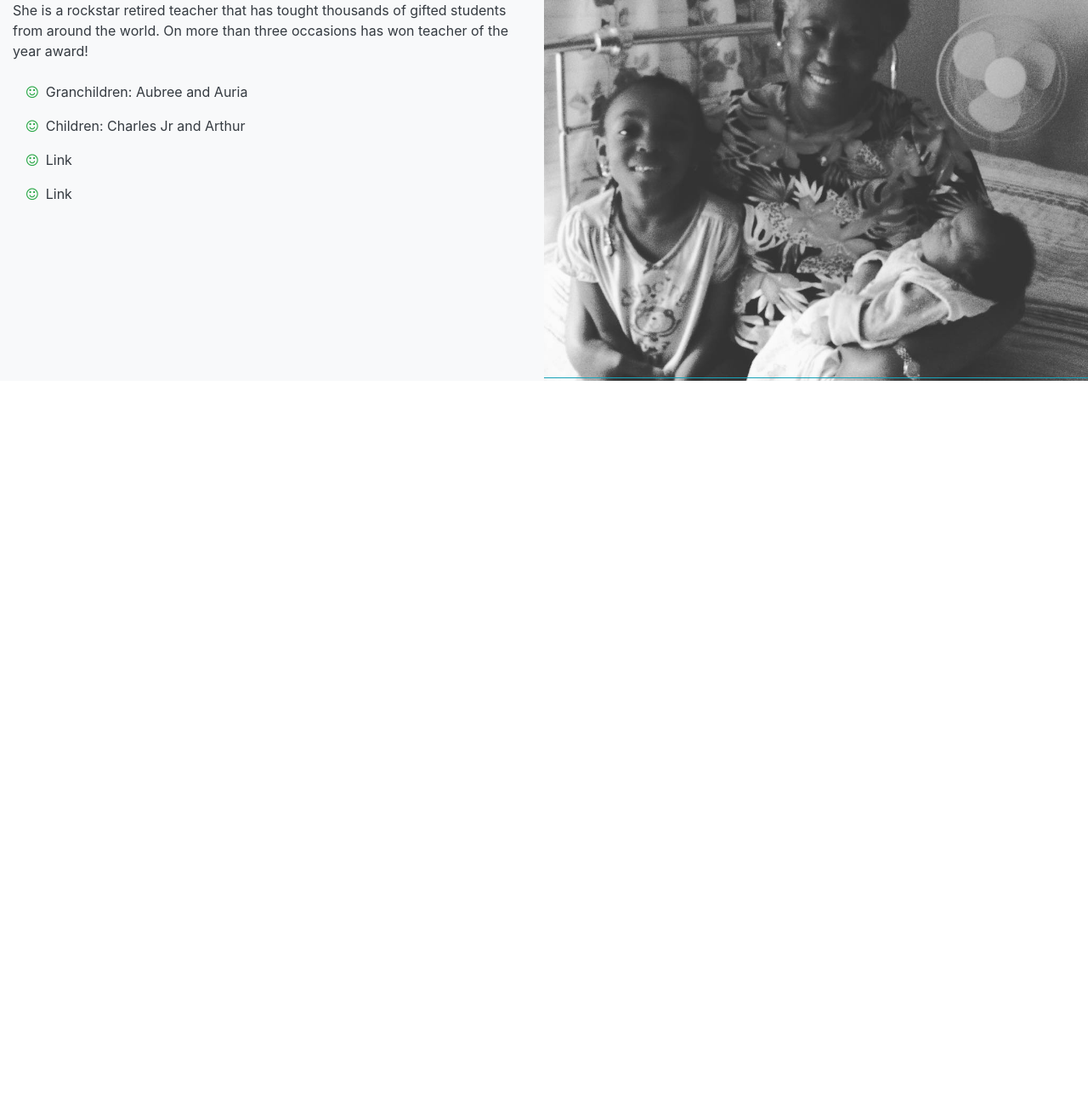
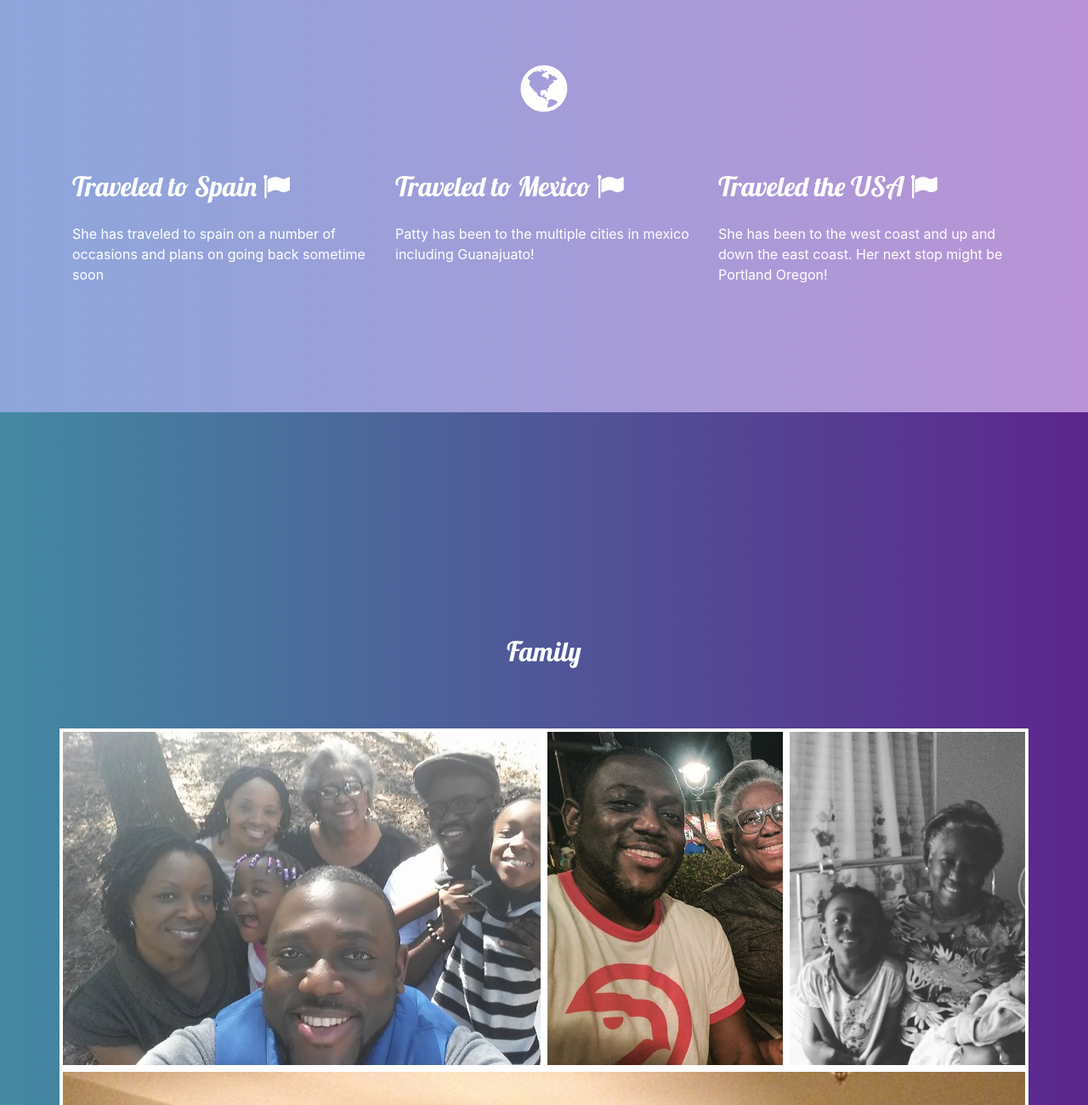
Before and after one commit to BracketNerd101/PattyPalace, a website: page PattyPalace_BST4/index.html in a window 1280 px wide. Shown: the part 980-2280 px from the top of the page at 85% size. Before the commit the page ends 2000 px from the top, so only its background shows below. Drawn offline with Linux system fonts and the light colour scheme.

Commit message:
small changes

```diff
--- a/PattyPalace_BST4/css/patty.css
+++ b/PattyPalace_BST4/css/patty.css
@@ -28,7 +28,9 @@ font-family: 'Roboto Condensed', sans-serif;
 
 /* gradients found here ----------------------------
 
-
+background: #5C258D;  /* fallback for old browsers
+background: -webkit-linear-gradient(to right, #4389A2, #5C258D);  /* Chrome 10-25, Safari 5.1-6
+background: linear-gradient(to right, #4389A2, #5C258D); /* W3C, IE 10+/ Edge, Firefox 16+, Chrome 26+, Opera 12+, Safari 7+
 
 --------------------------------------------*/
 
@@ -56,9 +58,9 @@ font-family: 'Roboto Condensed', sans-serif;
 
 .hero_mom_style {
 
-    width: 200px;
-    height: 200px;
-   box-shadow: transparent 4px 4px 4px #d2d2d2;
+    width: 240px;
+    height: 240px;
+    box-shadow: transparent 4px 4px 4px #d2d2d2;
 }
 
 .border-white {
@@ -81,8 +83,8 @@ font-family: 'Roboto Condensed', sans-serif;
 
 .hero-text {
 
-    padding-bottom: 2rem;
-    padding-top: 2rem;
+    padding-bottom: 6rem;
+    padding-top: 6rem;
 }
 
 .flat_btn_style{
@@ -105,9 +107,14 @@ font-family: 'Roboto Condensed', sans-serif;
   font-family: 'Courgette', cursive;
 }
 
+.body_font_style {
+   font-size: 1.5rem;
+
+}
+
 .diagnol_style {
 
-/*    background: #5C258D;   fallback for old browsers */*/
+    /*    background: #5C258D;   fallback for old browsers */
     background: -webkit-linear-gradient(to right, #4389A2, #5C258D);  /* Chrome 10-25, Safari 5.1-6 */
     position: relative;
 /*    margin-bottom: 200px;*/
@@ -123,6 +130,9 @@ font-family: 'Roboto Condensed', sans-serif;
   margin-top: -10rem;
   margin-bottom: auto;
   height: inherit;
+  background: #5C258D;  /* fallback for old browsers */
+  background: -webkit-linear-gradient(to right, #4389A2, #5C258D);  /* Chrome 10-25, Safari 5.1-6 */
+  background: linear-gradient(to right, #4389A2, #5C258D); /* W3C, IE 10+/ Edge, Firefox 16+, Chrome 26+, Opera 12+, Safari 7+ */
 }
 
 #travel {
@@ -157,8 +167,32 @@ font-family: 'Roboto Condensed', sans-serif;
 .patty_travel_img {
 
   background-size: cover;
+  background-image: url(../img/christmas_family.jpg);
+  height: 25rem;
+  width: 100%;
+}
+
+.patty_family_img {
+
+  background-size: cover;
   background-image: url(../img/chaz_mom.jpg);
-  height: 42rem;
+  height: 25rem;
+  width: 100%;
+}
+
+.patty_family_img2 {
+
+  background-size: cover;
+  background-image: url(../img/patty_babies.jpg);
+  height: 25rem;
+  width: 100%;
+}
+
+.patty_family_img3 {
+
+  background-size: cover;
+  background-image: url(../img/chaz_auria.jpg);
+  height: 55rem;
   width: 100%;
 }
 
@@ -166,3 +200,25 @@ font-family: 'Roboto Condensed', sans-serif;
 
   background: linear-gradient(to right bottom, #000000 90%, #ffffff 50%);
 }
+
+.world_padding_style {
+
+
+   margin-top: 6rem;
+   margin-bottom: 3rem;
+}
+.travel_style_bg {
+
+  margin-top: 8rem;
+  background: #B993D6;  /* fallback for old browsers */
+  background: -webkit-linear-gradient(to right, #8CA6DB, #B993D6);  /* Chrome 10-25, Safari 5.1-6 */
+  background: linear-gradient(to right, #8CA6DB, #B993D6); /* W3C, IE 10+/ Edge, Firefox 16+, Chrome 26+, Opera 12+, Safari 7+ */
+
+height: inherit;
+
+}
+.travel_content_spacing {
+
+  margin-bottom: 9rem;
+
+}
--- a/PattyPalace_BST4/index.html
+++ b/PattyPalace_BST4/index.html
@@ -71,71 +71,107 @@
                 </div> <!--  end of div-->
                 <div class="col-lg-2"></div>
                 <div class="col-sm-12 col-md-8 col-lg-8 text-light hero-text">
-                    <p class="lead display-5 text-center body_font_style">A rock star lady that can't stop and won't stop. This retired elementary school teacher goes to the gym 3 times a week; learns spanish and plans on traveling around the world. </p>
+                    <p class="lead display-5 text-center body_font_style">A rock star lady that can't stop and won't stop. <br> This retired elementary school teacher goes to the gym 3 times a week ; takes spanish classses and plans on traveling around the world! </p>
                 </div> <!--  end of div-->
             </div> <!--  end of row-->
         </div> <!--  end of container fluid -->
     </section> <!--  end of section-->
 
-    <section id="family">
-      <div class="container-fluid">
+    <section id="travel" class="">
+      <div class="container-fluid travel_style_bg">
+        <div class="container">
         <div class="row">
-          <div class="col-sm-12 col-md-6 col-lg-6 bg-light">
+            <div class="col-lg-12 text-center world_padding_style">
+
+            <i class="fa fa-globe fa-4x text-white" aria-hidden="true"></i>
+
+          </div>
+
+          <div class="col-sm-12 col-md-6 col-lg-4 travel_content_spacing ">
+            <h2 class="text-white hero-header-text">Traveled to Spain <i class="fa fa-flag" aria-hidden="true"></i></h2>
+            <p class="text-white">
+              She has traveled to spain on a number of occasions and plans on going back sometime soon
+            </p>
+
+
+          </div>
+          <div class="col-sm-12 col-md-6 col-lg-4 travel_content_spacing ">
+            <h2 class="text-white hero-header-text">Traveled to Mexico <i class="fa fa-flag" aria-hidden="true"></i></h2>
+            <p class="text-white">
+              Patty has been to the multiple cities in mexico including Guanajuato!
+            </p>
+          </div>
+
+          <div class="col-sm-12 col-md-6 col-lg-4 travel_content_spacing ">
+            <h2 class="text-white hero-header-text">Traveled the USA <i class="fa fa-flag" aria-hidden="true"></i></h2>
+            <p class="text-white">
+              She has been to the west coast and up and down the east coast. Her next stop might be Portland Oregon!
+            </p>
+          </div>
+          <!-- <div class="col-sm-12 col-md-6 col-lg-6 bg-light ">
             <h1 class="text-dark patty_text_style_2 header_font_style">About Patty</h1>
             <p class="text-dark">You might think that Zumba, Book club and donating to children would slow Patty down. <br> Nope, you were wrong. <br>
                 She is a rockstar retired teacher that has tought thousands of gifted students from around the world. On more than three occasions has won teacher of the year award!  </p>
             </p>
-            <ul class="nav flex-column">
-              <li class="nav-item">
-                <a class="nav-link  text-dark" href="#"> <i class="fa fa-smile-o text-success" aria-hidden="true"></i>&nbsp;&nbsp;Granchildren: Aubree and Auria</a>
-              </li>
-              <li class="nav-item">
-                <a class="nav-link  text-dark" href="#"> <i class="fa fa-smile-o text-success" aria-hidden="true"></i>&nbsp;&nbsp;Children: Charles Jr and Arthur </a>
-              </li>
-              <li class="nav-item">
-                <a class="nav-link text-dark" href="#"> <i class="fa fa-smile-o text-success" aria-hidden="true"></i>&nbsp;&nbsp;Link</a>
-              </li>
-              <li class="nav-item">
-                <a class="nav-link text-dark" href="#"> <i class="fa fa-smile-o text-success" aria-hidden="true"></i>&nbsp;&nbsp;Link</a>
-              </li>
-            </ul>
-          </div>
-          <div class="col-sm-12 col-md-6 col-lg-6 patty_style_1">
-            <!-- <img src=" " class="patty_style_1" alt=""> -->
+        </div>
+        </div>
+      </div> -->
+
+    </section> <!--  end of family -->
+
+    <!-- <div class="jumbotron">
+  <h1 class="display-3">Hello, world!</h1>
+  <p class="lead">This is a simple hero unit, a simple jumbotron-style component for calling extra attention
+    to featured content or information.</p>
+  <hr class="my-4">
+  <p>It uses utility classes for typography and spacing to space content out within the larger
+    container.</p>
+  <p class="lead">
+    <a class="btn btn-lg btn-warning" href="#!" role="button">Learn more</a>
+  </p>
+</div> -->
+
+
+
+
+    <section id="family">
+      <div class="container-fluid">
+        <div class="container">
+          <div class="row">
+            <div class="col-lg-12 world_padding_style">
+              <h2 class="text-white hero-header-text text-center">Family</h2>
+            </div>
+            <div class="col-sm-12 col-md-6 col-lg-6 patty_travel_img border border-white">
+
+            </div>
+            <div class="col-sm-12 col-md-3 col-lg-3 border border-white patty_family_img">
+              <!-- <p class="text-white">
+                She has been to the west coast and up and down the east coast. Her next stop might be Portland Oregon!
+              </p> -->
+
+            </div>
+            <div class="col-sm-12 col-md-3 col-lg-3 border border-white patty_family_img2">
+              <!-- <p class="text-white">
+                She has been to the west coast and up and down the east coast. Her next stop might be Portland Oregon!
+              </p> -->
+
+            </div>
+            <div class="col-sm-12 col-md-12 col-lg-12 border border-white patty_family_img3">
+              <!-- <p class="text-white">
+                She has been to the west coast and up and down the east coast. Her next stop might be Portland Oregon!
+              </p> -->
+
+            </div>
           </div>
         </div>
       </div>
-
-    </section> <!--  end of family -->
+    </section> <!-- end of the section  --------------------------------------------------------------------------------------------------------------------------------------------------------------------------------------------------------------------------------------------------------------------------------------------------->
 
 
-    <section id="travel">
-      <div class="container-fluid">
+    <section id="School">
+      <div class="container">
         <div class="row">
-          <div class="col-lg-6 ">
 
-          </div>
-          <div class="col-lg-6 text-center bg-info">
-<!--
-            <p class="text-light">
-              <ul class="nav flex-column">
-                <li class="nav-item">
-                  <a class="nav-link  text-light" href="#"> <i class="fa fa-smile-o text-success" aria-hidden="true"></i>&nbsp;&nbsp;Granchildren: Aubree and Auria</a>
-                </li>
-                <li class="nav-item">
-                  <a class="nav-link  text-light" href="#"> <i class="fa fa-smile-o text-success" aria-hidden="true"></i>&nbsp;&nbsp;Children: Charles Jr and Arthur </a>
-                </li>
-                <li class="nav-item">
-                  <a class="nav-link text-light" href="#"> <i class="fa fa-smile-o text-success" aria-hidden="true"></i>&nbsp;&nbsp;Link</a>
-                </li>
-                <li class="nav-item">
-                  <a class="nav-link text-light" href="#"> <i class="fa fa-smile-o text-success" aria-hidden="true"></i>&nbsp;&nbsp;Link</a>
-                </li>
-              </ul>
-            </p>
--->
-
-          </div>
         </div>
       </div>
     </section>
```
Also changed, not shown: PattyPalace_BST4/img/christmas_family.jpg (added).
